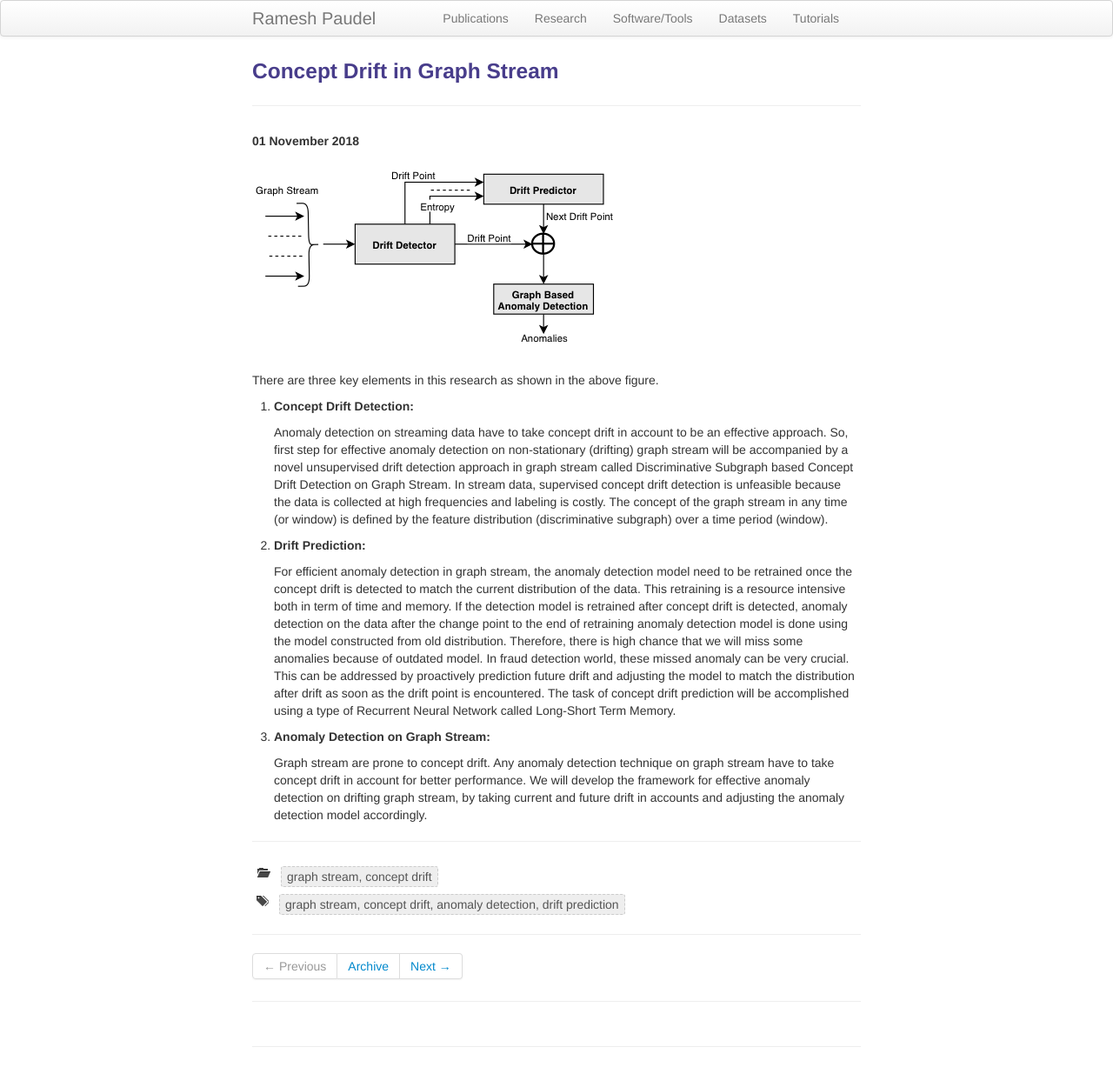
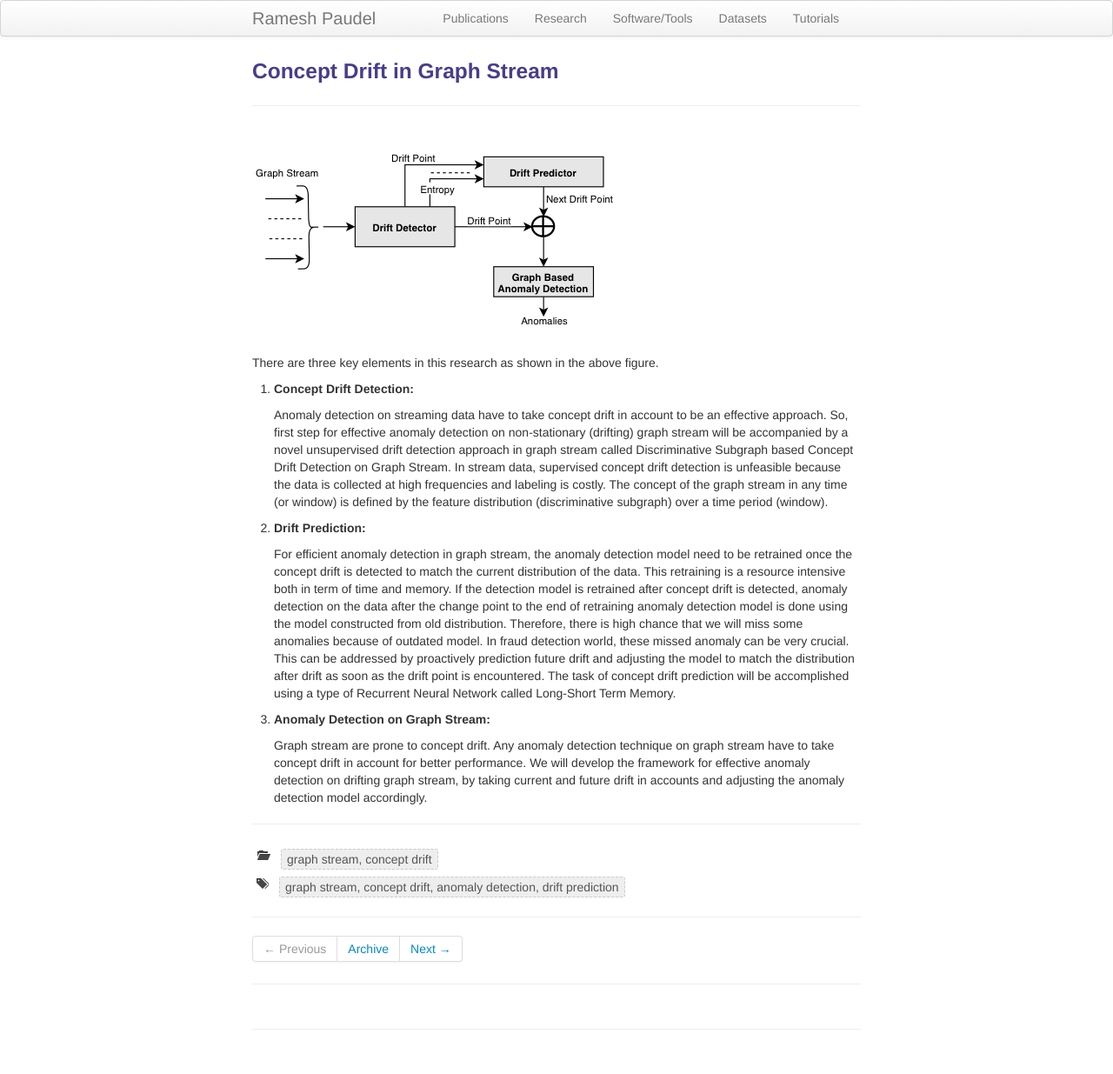
Before and after one commit to rpaudel42/rpaudel42.github.io, a Jekyll site: the page built from pages/graphstream.md, in a window 1280 px wide. Shown: the whole page at 87% size. Built offline with Jekyll 4.4.1, drawn with Linux system fonts in a browser that asks for light colours.

Commit message:
Update graphstream.md

```diff
--- a/pages/graphstream.md
+++ b/pages/graphstream.md
@@ -1,11 +1,10 @@
 ---
 layout: post
 title: Concept Drift in Graph Stream
-date: Nov 1, 2018
 tags: graph stream, concept drift, anomaly detection, drift prediction
 categories: graph stream, concept drift
-next: pages/spamtweet.html
-description: Ramesh Paudel; Concept Drift Detection in Graph Stream
+next: spamtweet.html
+description: Ramesh Paudel, Concept Drift Detection in Graph Stream
 ---
 
 <div class="span2 topimage">
```
